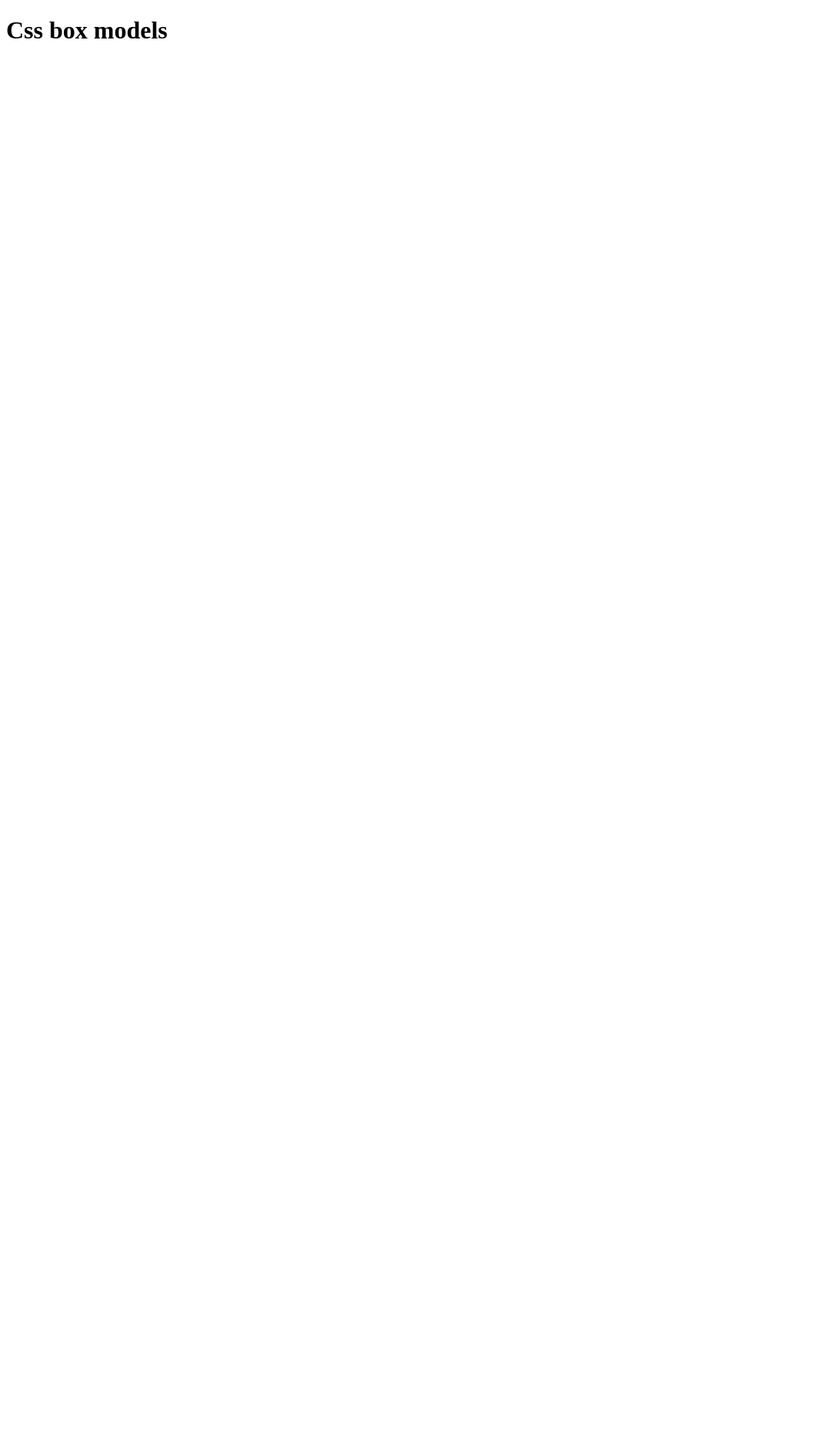
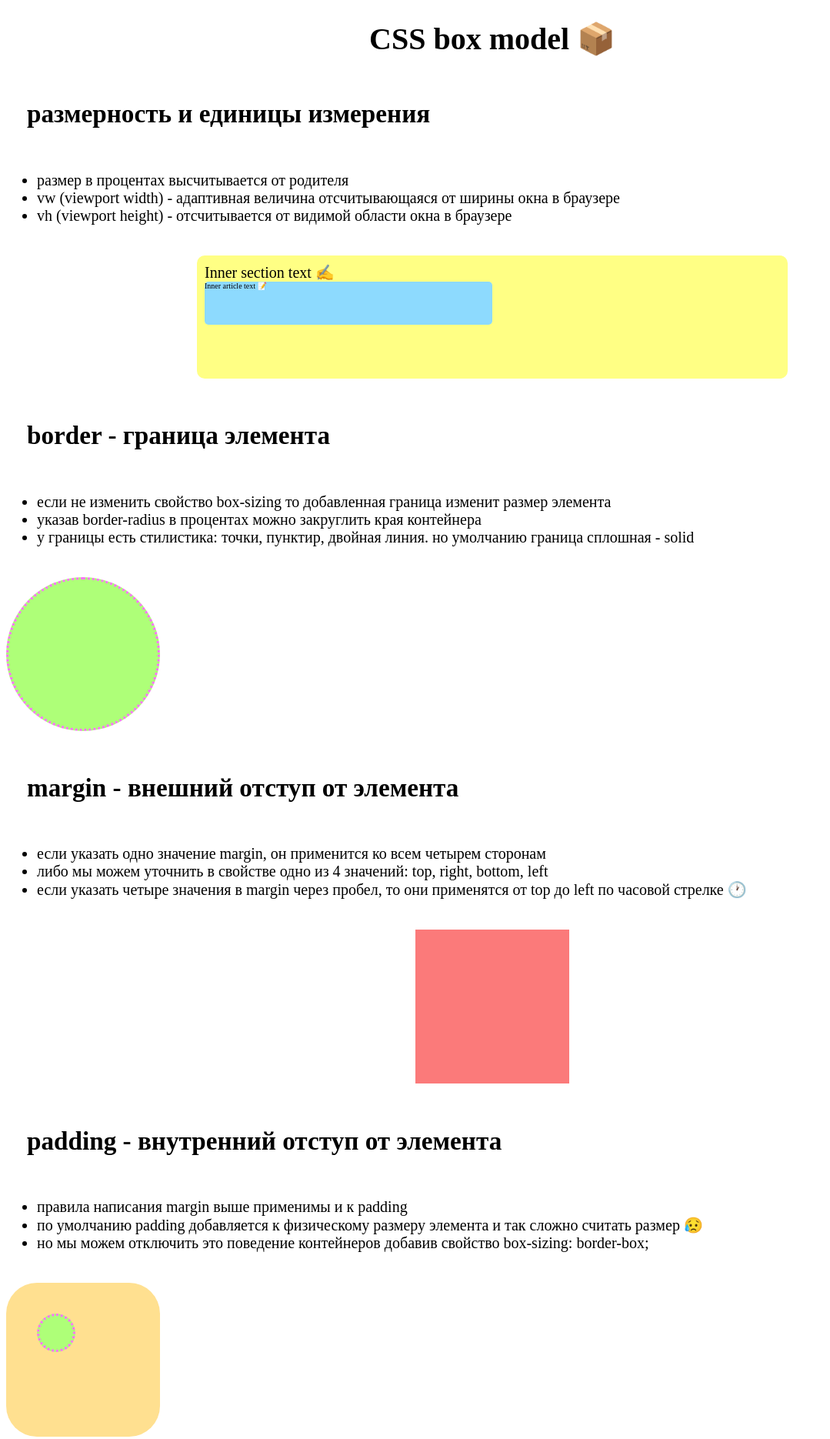
Before and after one commit to RostislavNaumenko/Frontend-basic, a plain HTML site: page lesson_3/index.html in a window 1280 px wide. Shown: the whole page at 77% size, without its empty margins (0-1079 px from the left). Before the commit the page ends 800 px from the top, so only its background shows below. Drawn offline with Linux system fonts and the light colour scheme.

Commit message:
lesson 4 fith practice

```diff
--- a/lesson_3/index.html
+++ b/lesson_3/index.html
@@ -4,9 +4,68 @@
     <meta charset="UTF-8" />
     <meta name="viewport" content="width=device-width, initial-scale=1.0" />
     <link rel="stylesheet" href="style.css" />
-    <title>Document</title>
+    <title>CSS box model</title>
   </head>
   <body>
-    <h1>Css box models</h1>
+    <h1>CSS box model 📦</h1>
+    <h5 class="subheading">размерность и единицы измерения</h5>
+    <ul>
+      <li>размер в процентах высчитывается от родителя</li>
+      <li>
+        vw (viewport width) - адаптивная величина отсчитывающаяся от ширины окна
+        в браузере
+      </li>
+      <li>
+        vh (viewport height) - отсчитывается от видимой области окна в браузере
+      </li>
+    </ul>
+    <section class="section">
+      Inner section text ✍️
+      <article class="sectionArticle">Inner article text 📝</article>
+    </section>
+    <h5 class="subheading">border - граница элемента</h5>
+    <ul>
+      <li>
+        если не изменить свойство box-sizing то добавленная граница изменит
+        размер элемента
+      </li>
+      <li>указав border-radius в процентах можно закруглить края контейнера</li>
+      <li>
+        у границы есть стилистика: точки, пунктир, двойная линия. но умолчанию
+        граница сплошная - solid
+      </li>
+    </ul>
+    <div class="square green round"></div>
+    <h5 class="subheading">margin - внешний отступ от элемента</h5>
+    <ul>
+      <li>
+        если указать одно значение margin, он применится ко всем четырем
+        сторонам
+      </li>
+      <li>
+        либо мы можем уточнить в свойстве одно из 4 значений: top, right,
+        bottom, left
+      </li>
+      <li>
+        если указать четыре значения в margin через пробел, то они применятся от
+        top до left по часовой стрелке 🕐
+      </li>
+    </ul>
+    <div class="square red"></div>
+    <h5 class="subheading">padding - внутренний отступ от элемента</h5>
+    <ul>
+      <li>правила написания margin выше применимы и к padding</li>
+      <li>
+        по умолчанию padding добавляется к физическому размеру элемента и так
+        сложно считать размер 😥
+      </li>
+      <li>
+        но мы можем отключить это поведение контейнеров добавив свойство
+        box-sizing: border-box;
+      </li>
+    </ul>
+    <div class="square orange">
+      <div class="round smallSquare green"></div>
+    </div>
   </body>
 </html>
--- a/lesson_3/style.css
+++ b/lesson_3/style.css
@@ -0,0 +1,73 @@
+* {
+  box-sizing: border-box;
+}
+
+html {
+  font-size: 40px;
+}
+
+li {
+  /* указывая размер шрифта в rem вы зависите от корневого значения и это удобно: изменив значение в корне вы измените и связанные с ним rem */
+  font-size: 0.5rem;
+}
+
+h1 {
+  font-size: 40px;
+  text-align: center;
+}
+
+.square {
+  height: 200px;
+  width: 200px;
+}
+
+.smallSquare {
+  height: 50px;
+  width: 50px;
+}
+
+.subheading {
+  margin-left: 27px;
+}
+
+.round {
+  border-radius: 50%;
+}
+
+.section {
+  /* vh (viewport height) - отсчитывается от высоты окна в браузере */
+  height: 20vh;
+  /* vw (viewport width) - адаптивная величина отсчитывающаяся от ширины окна в браузере  */
+  width: 60vw;
+  margin: 10px auto;
+  padding: 10px;
+  border-radius: 10px;
+  background-color: rgb(255, 255, 132);
+  font-size: 20px;
+}
+
+.sectionArticle {
+  /* отсчет в em идет от размера шрифта родителя */
+  font-size: 0.5em;
+  width: 50%;
+  height: 40%;
+  border-radius: 5px;
+  background-color: rgb(141, 218, 254);
+}
+
+.red {
+  margin: 5px auto 15px;
+  /* margin-bottom: 20px; */
+  background-color: rgb(251, 122, 122);
+}
+
+.orange {
+  border-radius: 20%;
+  padding: 40px;
+  background-color: #ffe090;
+}
+
+.green {
+  border: 3px dotted rgb(249, 116, 249);
+  background-color: #aeff78;
+}
--- /dev/null
+++ b/lesson_4/style.css
@@ -0,0 +1,105 @@
+* {
+  box-sizing: border-box;
+}
+
+body {
+  margin: 0;
+}
+
+header {
+  padding-top: 6px;
+  width: 100%;
+  height: 80px;
+  background-color: rgb(255, 178, 70);
+  /* вырывает элемент из потока и фиксирует на месте  */
+  position: sticky;
+  /* указываем значение по осям */
+  z-index: 1;
+  top: 0px;
+}
+
+.headerWrapper {
+  width: 80%;
+  margin: 0 auto;
+}
+
+main {
+  position: relative;
+  padding-top: 15px;
+  width: 80%;
+  margin: 0 auto;
+}
+
+.box {
+  border: 1px solid rgb(255, 130, 130);
+  height: 50px;
+  width: 50px;
+  background-color: rgb(100, 216, 249);
+  margin: 8px;
+  font-size: 10px;
+  color: white;
+}
+
+.relativeBox {
+  z-index: 0;
+  position: relative;
+  left: 10px;
+  top: 20px;
+  color: rgb(255, 130, 130);
+}
+
+h4 {
+  margin-top: 0;
+}
+
+.absoluteBox {
+  z-index: -1;
+  margin: 0;
+  top: 5px;
+  left: -20px;
+  position: absolute;
+  color: gold;
+}
+
+h1 {
+  font-size: 25px;
+}
+
+li {
+  margin: 0 0 8px;
+}
+
+li > span {
+  font-weight: bold;
+}
+
+.stickyListItem {
+  position: sticky;
+  top: 90px;
+}
+
+p > span {
+  font-weight: bold;
+}
+
+.practice {
+  text-decoration: none;
+  font-size: 24px;
+  color: #007bff;
+  text-decoration: none;
+  font-weight: bold;
+  transition: color 0.3s ease, transform 0.3s ease;
+}
+
+/* Стиль при наведении */
+.practice:hover {
+  color: #0056b3;
+  text-decoration: underline;
+  transform: scale(1.1);
+}
+
+/* Стиль при нажатии */
+.practice:active {
+  color: #004085;
+  transform: scale(1);
+}
--- a/style.css
+++ b/style.css
@@ -1,8 +1,41 @@
 body {
-  background-color: antiquewhite;
+  font-family: Arial, sans-serif;
+  margin: 0;
+  padding: 0;
+  background-color: #f4f4f4;
+  color: #333;
 }
 
 h1 {
-  color: red;
   text-align: center;
+  color: #333;
+  padding: 20px;
+  background-color: #e0e0e0;
+  margin-bottom: 20px;
+  margin-top: 0;
+  border-bottom: 4px solid #007bff;
 }
+
+ol {
+  list-style-type: circle;
+  padding: 0;
+  margin: 0;
+  max-width: 600px;
+  margin: 0 auto;
+}
+
+ol li {
+  margin: 10px 0;
+}
+
+a {
+  text-decoration: none;
+  color: #007bff;
+  font-size: 18px;
+  transition: color 0.3s ease, text-decoration 0.3s ease;
+}
+
+a:hover {
+  color: #0056b3;
+  text-decoration: underline;
+}
```
Also changed, not shown: index.html (+3 -2 lines), lesson_4/index.html (added, +60 -0 lines).
